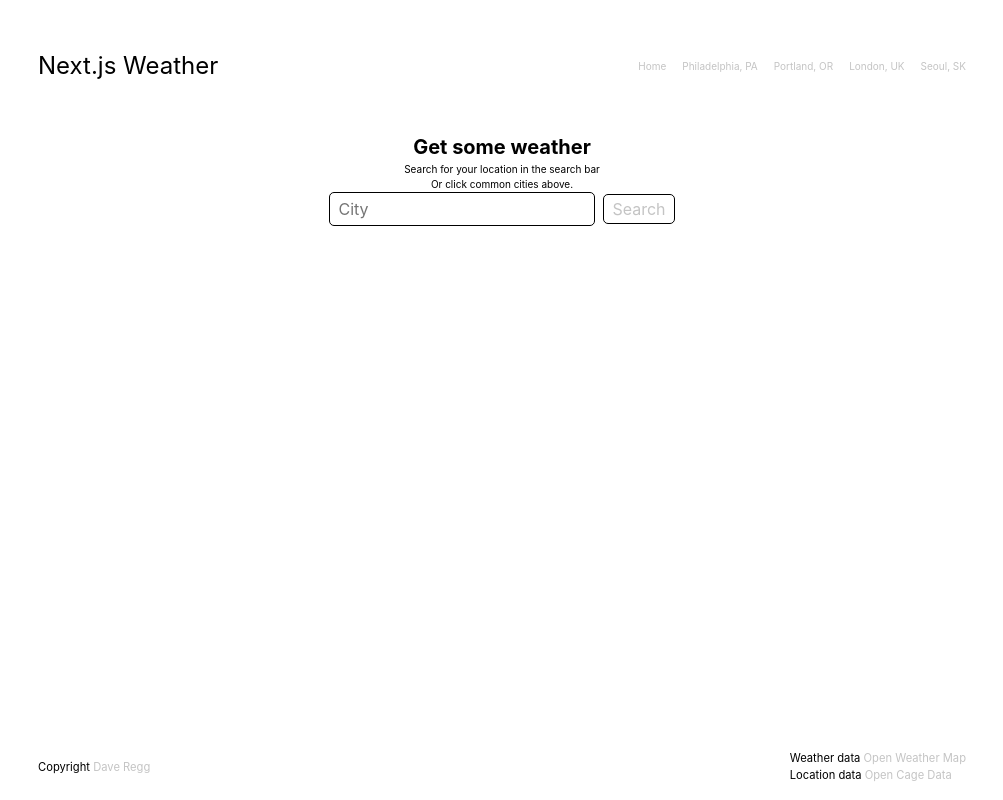
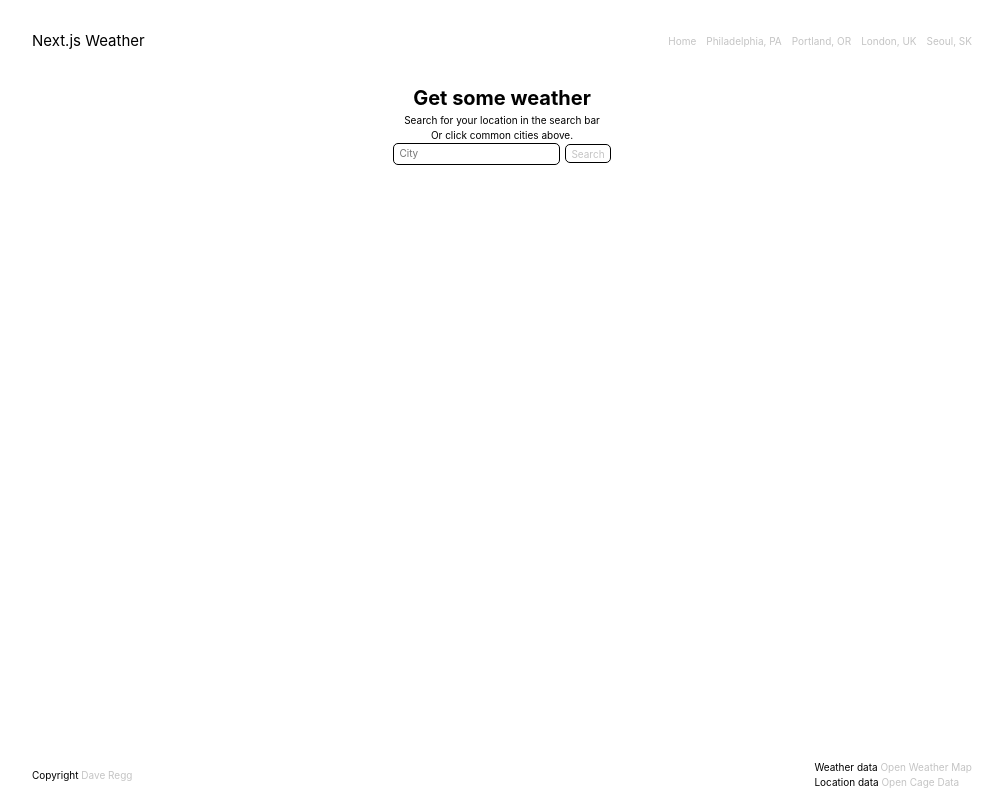
Before and after one commit to drregg6/nextjs-weather, a Next.js app: page / in a window 1280 px wide. Shown: the whole page, without its empty margins (138-1141 px from the left). Built offline with nearby package versions, Linux system fonts and the light colour scheme.

Commit message:
font-size adjusted and scss pages also adjusted

```diff
--- a/components/layout/footer.module.scss
+++ b/components/layout/footer.module.scss
@@ -6,6 +6,6 @@
   align-items: center;
 
   p {
-    font-size: .7rem;
+    font-size: 1rem;
   }
 }
--- /dev/null
+++ b/components/weather/current.module.scss
@@ -0,0 +1,20 @@
+.container {
+  margin: 1rem auto;
+  padding: 1rem;
+
+  img {
+    margin: 0 auto;
+  }
+}
+
+.temp {
+  font-size: 2.5rem;
+
+  small {
+    font-size: 1rem;
+  }
+}
+
+.desc {
+  font-size: 2rem;
+}
--- a/styles/global.scss
+++ b/styles/global.scss
@@ -3,6 +3,10 @@
 *::before,
 *::after {
   box-sizing: border-box;
+}
+
+html {
+  font-size: 10px;
 }
 
 /* Remove default padding */
@@ -37,7 +41,6 @@ body {
   line-height: 1.5;
   font-family: -apple-system, BlinkMacSystemFont, Segoe UI, Roboto, Oxygen, Ubuntu,
     Cantarell, Fira Sans, Droid Sans, Helvetica Neue, sans-serif;
-  font-size: 10px;
 }
 
 /* Remove list styles on ul, ol elements with a class attribute */
```
Also changed, not shown: components/weather/current.js (+7 -5 lines).
